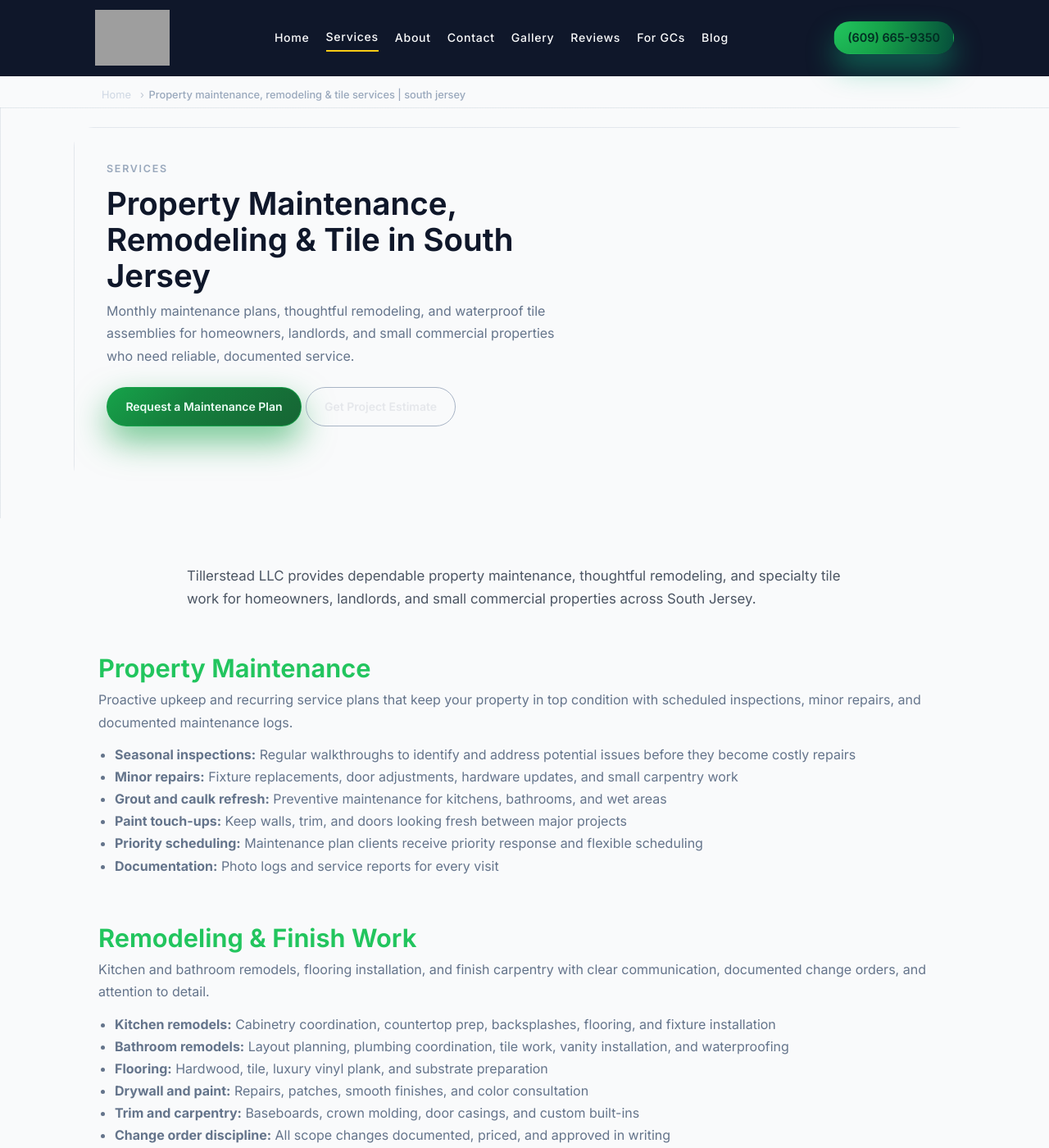
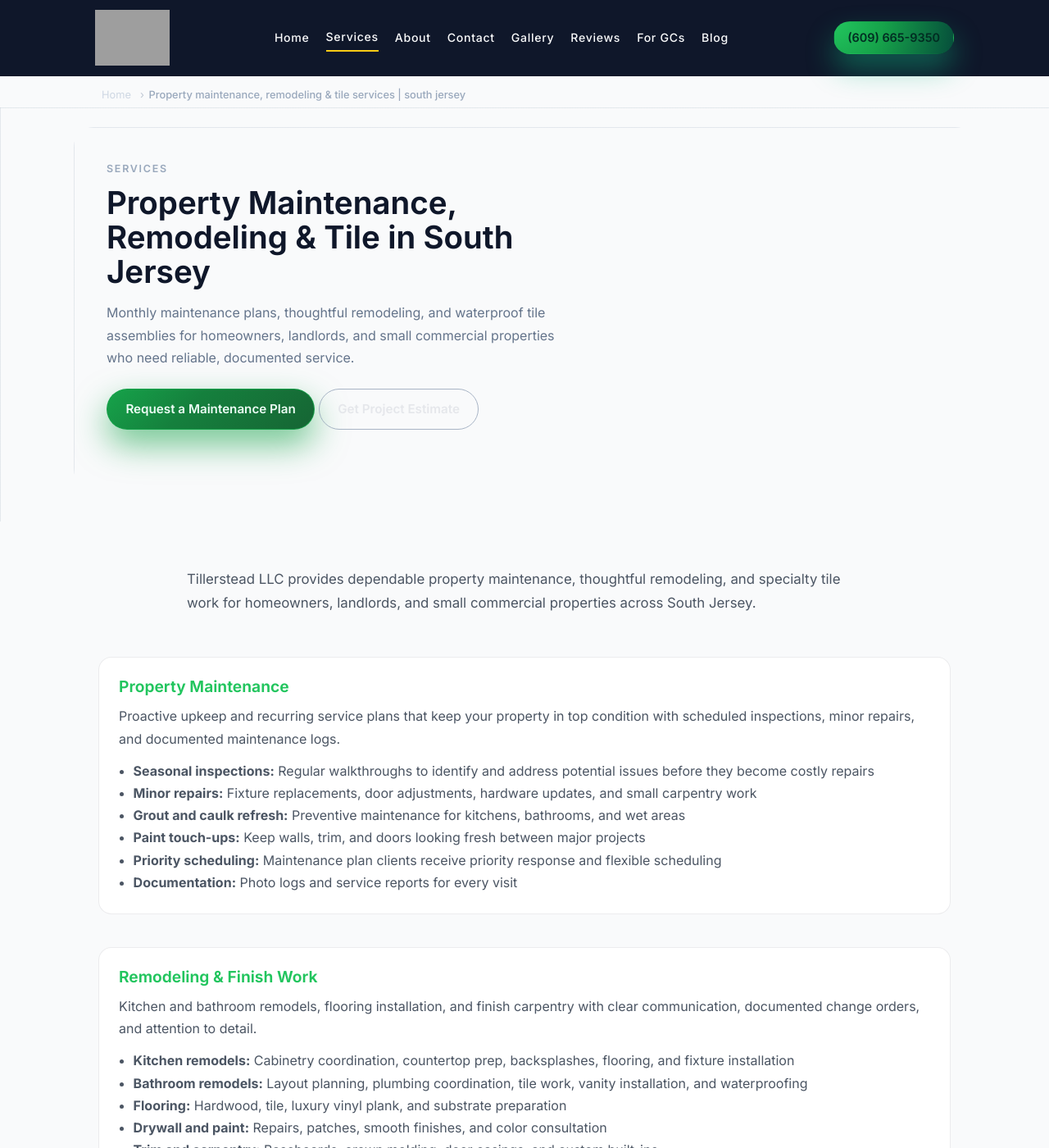
Before and after one commit to XTX33/Tillerstead-site, a Jekyll site: the page built from pages/services.html, in a window 1280 px wide and 1400 px high. Shown: the whole window at 82% size. Built offline with Jekyll 4.4.1, drawn with Linux system fonts in a browser that asks for light colours; grey boxes are pictures that could not be loaded.

Commit message:
Update theme.css

```diff
--- a/assets/css/theme.css
+++ b/assets/css/theme.css
@@ -2437,3 +2437,197 @@
   color: inherit;
   text-decoration: none;
 }
+/* ============================================
+   Tillerstead – Layout Sections & Typography
+============================================ */
+
+/* Brand tokens (in case they aren't set above) */
+:root {
+  --ts-emerald: #22c55e;
+  --ts-emerald-deep: #16a34a;
+  --ts-brass: #facc15;
+  --ts-ink-deep: #0f172a;
+  --ts-muted: #6b7280;
+}
+
+/* Generic page section wrapper */
+.ts-section {
+  padding: 3rem 1.5rem;
+}
+
+.ts-section--tight {
+  padding-block: 2rem;
+}
+
+.ts-section--muted {
+  background: #f9fafb;
+}
+
+/* Constrain width */
+.ts-section-inner {
+  max-width: 1100px;
+  margin: 0 auto;
+}
+
+/* Section header (eyebrow + title + subtitle) */
+.ts-section-header {
+  margin-bottom: 2rem;
+}
+
+.ts-eyebrow {
+  font-size: 0.85rem;
+  text-transform: uppercase;
+  letter-spacing: 0.08em;
+  font-weight: 600;
+  color: var(--ts-muted);
+  margin-bottom: 0.5rem;
+}
+
+.ts-section-title {
+  font-size: 1.75rem;
+  line-height: 1.2;
+  margin: 0 0 0.75rem;
+  color: var(--ts-emerald);
+}
+
+.ts-section-subtitle {
+  margin: 0;
+  color: #4b5563;
+}
+
+/* Lead paragraph */
+.ts-lead,
+#services-overview.lead {
+  font-size: 1.05rem;
+  line-height: 1.7;
+  color: #4b5563;
+}
+
+/* Hero heading (top of page) */
+#hero-heading {
+  font-size: clamp(2rem, 3vw, 2.6rem);
+  line-height: 1.1;
+  margin-bottom: 1rem;
+  color: var(--ts-ink-deep);
+}
+
+/* ============================================
+   Buttons – unified
+============================================ */
+
+.btn,
+.ts-btn {
+  display: inline-flex;
+  align-items: center;
+  justify-content: center;
+  padding: 0.7rem 1.4rem;
+  border-radius: 999px;
+  font-weight: 600;
+  text-decoration: none;
+  border: 1px solid transparent;
+  cursor: pointer;
+  transition: background-color 0.15s ease, color 0.15s ease,
+    border-color 0.15s ease, box-shadow 0.15s ease;
+  font-size: 0.95rem;
+}
+
+/* Primary button: solid emerald, white text */
+.btn-primary,
+.ts-btn-primary {
+  background: var(--ts-emerald);
+  color: #ffffff;
+  border-color: var(--ts-emerald);
+  box-shadow: 0 6px 12px rgba(0, 0, 0, 0.08);
+}
+
+.btn-primary:hover,
+.btn-primary:focus-visible,
+.ts-btn-primary:hover,
+.ts-btn-primary:focus-visible {
+  background: var(--ts-emerald-deep);
+  border-color: var(--ts-emerald-deep);
+  color: #ffffff;
+}
+
+/* Ghost button: outline */
+.btn-ghost,
+.ts-btn-ghost {
+  background: transparent;
+  color: var(--ts-emerald);
+  border-color: currentColor;
+}
+
+.btn-ghost:hover,
+.btn-ghost:focus-visible,
+.ts-btn-ghost:hover,
+.ts-btn-ghost:focus-visible {
+  background: rgba(34, 197, 94, 0.06);
+}
+
+/* Make sure nested links don't override button color */
+.btn a,
+.ts-btn a {
+  color: inherit;
+  text-decoration: none;
+}
+
+/* ============================================
+   Service sections
+============================================ */
+
+.service-sections-grid {
+  display: grid;
+  gap: 2rem;
+}
+
+@media (min-width: 800px) {
+  .service-sections-grid {
+    grid-template-columns: repeat(3, minmax(0, 1fr));
+  }
+}
+
+.service-section {
+  padding: 1.5rem;
+  border-radius: 1rem;
+  border: 1px solid rgba(15, 23, 42, 0.08);
+  background: #ffffff;
+}
+
+.service-section h2 {
+  font-size: 1.2rem;
+  margin-top: 0;
+  margin-bottom: 0.75rem;
+  color: var(--ts-emerald);
+}
+
+.section-intro {
+  margin-bottom: 0.75rem;
+  color: #4b5563;
+}
+
+.service-list {
+  padding-left: 1.1rem;
+  margin: 0;
+  list-style: disc;
+  color: #4b5563;
+}
+
+/* Plans module aside */
+.plans-module {
+  margin-top: 2.5rem;
+  padding: 1.75rem;
+  border-radius: 1rem;
+  background: #0f172a;
+  color: #e5e7eb;
+}
+
+.plans-module h2 {
+  color: var(--ts-emerald);
+  margin-top: 0;
+  margin-bottom: 0.75rem;
+}
+
+.plans-module p {
+  margin-bottom: 1rem;
+  color: #e5e7eb;
+}
```
